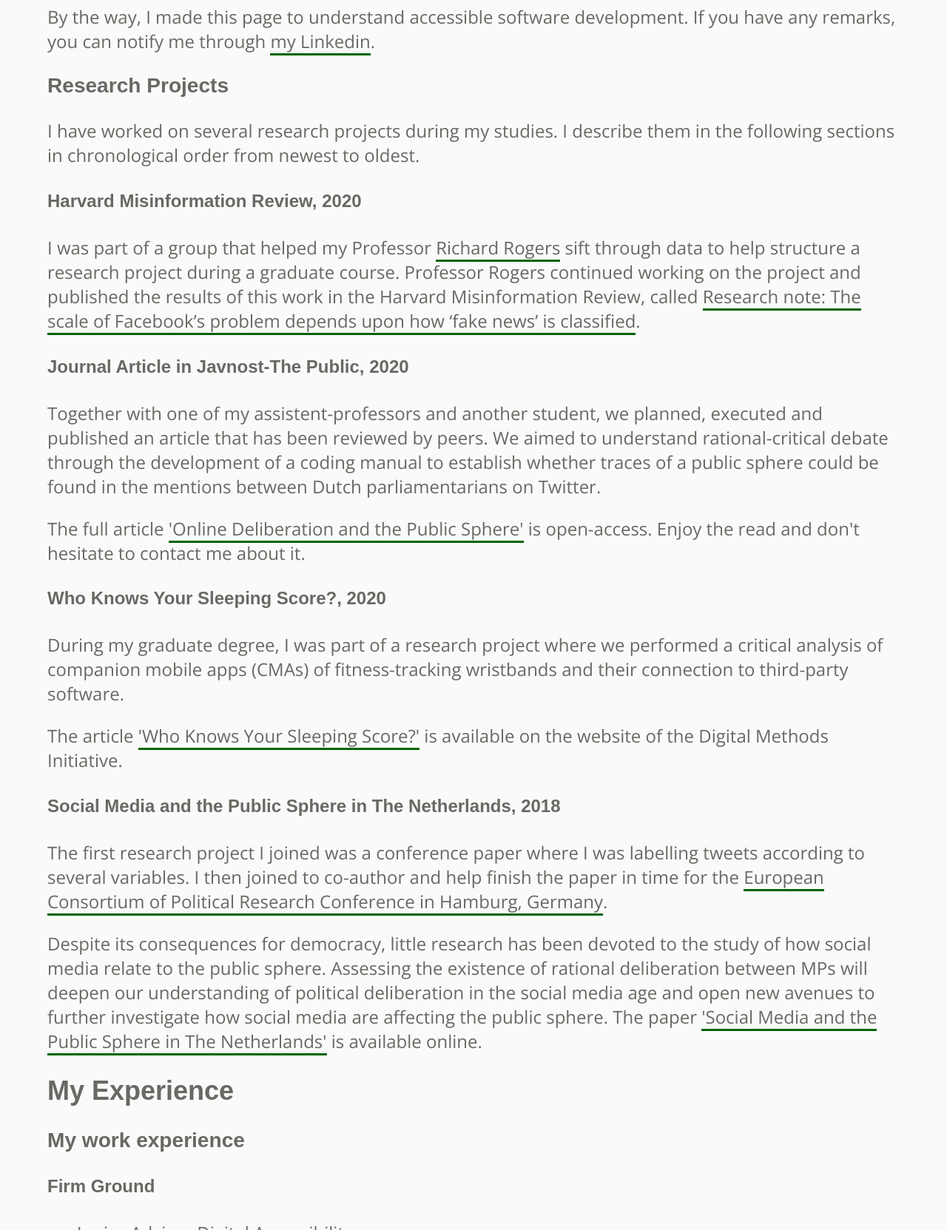
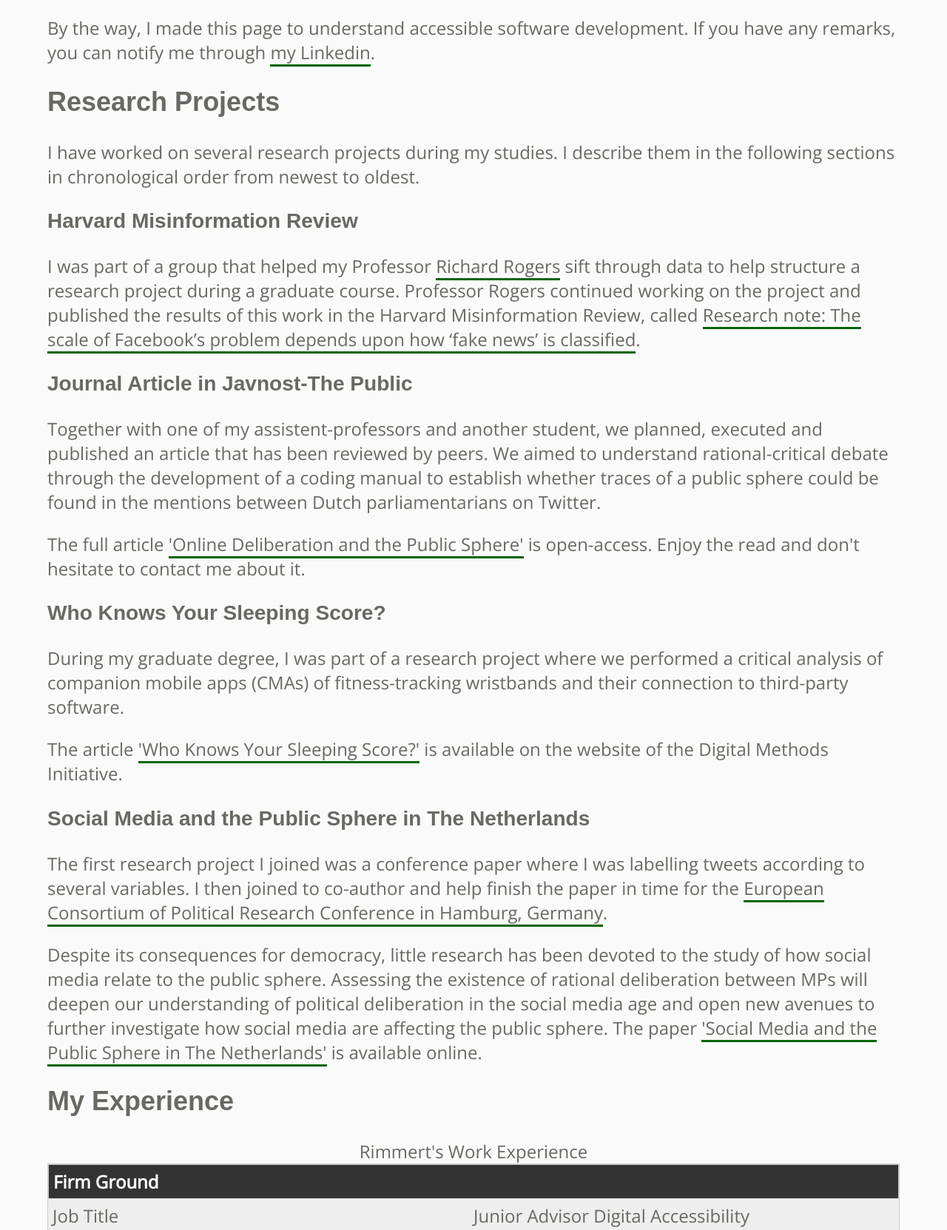
Before and after one commit to Sijtsma/portfolio, a plain HTML site: page index.html in a window 1280 px wide. Shown: the part 1137-2800 px from the top of the page at 74% size. Drawn offline with nearby package versions, Linux system fonts and the light colour scheme; a web font is replaced by a local one.

Commit message:
Added sections and articles to the content, replaced definition list with table

```diff
--- a/index.html
+++ b/index.html
@@ -11,44 +11,87 @@
 
 <body>
     <div role="main">
+        <section>
             <h1>Rimmert Sijtsma</h1>
 
             <h2>Junior Advisor Digital Accessibility, Master of Arts & Published Researcher</h2>
-            <p>I work as a usability and accessibility specialist in training at Firm Ground. I aim to specialize in mobile Accessibility and UX. I'm a graduate of the Amsterdam School of Media Studies and have published in a peer-reviewed journal.</p>
-
+                <p>I work as a usability and accessibility specialist in training at Firm Ground. I aim to specialize in mobile Accessibility and Usability. I'm a graduate of the Amsterdam School of Media Studies and have published in a peer-reviewed journal.</p>
+        </section>
+        <section>
             <h2>Contact Me</h2>
                 <p>You can contact me here:</p>
                 <ul>
                     <li><a href="https://www.linkedin.com/in/sijtsma/">My Linkedin</a></li>
+                    <li><a href="https://github.com/Sijtsma">My Github profile</a></li>
                 </ul>
                 <p>If you want to know more about my work or experience, keep reading!</p>
-
+        </section>
+        <section>
+            <!-- <article>
+                    <header>
+                        <h1></h1>
+                    </header>
+                    <p></p>
+                </article> -->
             <h2>My Work</h2>
-        <h3>Accessibility Specialist</h3>
+                <article>
+                    <header>
+                        <h1>Accessibility Specialist</h1>
+                    </header>
                         <p>I currently work at <a href="https://www.firmground.nl">Firm Ground</a> as a Junior Advisor Digital Accessibility. For me, this role is perfect as it sits on the crossroad of UX research and media studies. It allows me to understand how the Internet can become accessible to all, the intricacies of different user experiences and understanding the role of software as a societal facilitator.</p>
                         <p>My day-to-day tasks involve project planning, auditing websites and apps, advising organizations and hosting training sessions for developers and web editors.</p>
                         <p>My goals for the coming years is to become a usability and accessibility specialist, preferrably on apps. I will place any progress I'll make towards this goal here. So, do come back!</p>
                         <p>By the way, I made this page to understand accessible software development. If you have any remarks, you can notify me through <a href="https://www.linkedin.com/in/sijtsma/">my Linkedin</a>.</p>
-        <h3>Research Projects</h3>
+                </article>
+
+            <h2>Research Projects</h2>
                 <p>I have worked on several research projects during my studies. I describe them in the following sections in chronological order from newest to oldest.</p>
-            <h4>Harvard Misinformation Review, 2020</h4>
+                <article>
+                    <header>
+                        <h1>Harvard Misinformation Review</h1>
+                    </header>
                         <p>I was part of a group that helped my Professor <a href="https://www.uva.nl/profiel/r/o/r.a.rogers/r.a.rogers.html">Richard Rogers</a> sift through data to help structure a research project during a graduate course. Professor Rogers continued working on the project and published the results of this work in the Harvard Misinformation Review, called <a href="https://misinforeview.hks.harvard.edu/article/research-note-the-scale-of-facebooks-problem-depends-upon-how-fake-news-is-classified/">Research note: The scale of Facebook’s problem depends upon how ‘fake news’ is classified</a>.</p>
-            <h4>Journal Article in Javnost-The Public, 2020</h4>
+                </article>
+                <article>
+                    <header>
+                        <h1>Journal Article in Javnost-The Public</h1>
+                    </header>
                         <p>Together with one of my assistent-professors and another student, we planned, executed and published an article that has been reviewed by peers. We aimed to understand rational-critical debate through the development of a coding manual to establish whether traces of a public sphere could be found in the mentions between Dutch parliamentarians on Twitter. </p>
                         <p>The full article <a href="https://www.tandfonline.com/doi/full/10.1080/13183222.2020.1794408">'Online Deliberation and the Public Sphere'</a> is open-access. Enjoy the read and don't hesitate to contact me about it.</p>
-            <h4>Who Knows Your Sleeping Score?, 2020</h4>
+                    <footer>
+                        <time datetime="2020" pubdate>2020</time>
+                    </footer>
+                </article>
+
+                <article>
+                    <header>
+                        <h1>Who Knows Your Sleeping Score?</h1>
+                    </header>
                         <p>During my graduate degree, I was part of a research project where we performed a critical analysis of companion mobile apps (CMAs) of fitness-tracking wristbands and their connection to third-party software.</p>
-                <p>The article <a href="https://wiki.digitalmethods.net/Dmi/WinterSchool2020SleepingScore">'Who Knows Your Sleeping Score?'</a> is available on the website of the Digital Methods Initiative.</p>
-            <h4>Social Media and the Public Sphere in The Netherlands, 2018</h4>
+                        <p>The article <a href="https://wiki.digitalmethods.net/Dmi/WinterSchool2020SleepingScore">'Who Knows Your Sleeping Score?'</a> is available on the website of the Digital Methods Initiative.</p>                    <footer>
+                    <footer>
+                        <time datetime="2020" pubdate>2020</time>
+                    </footer>
+                </article>
+
+                <article>
+                    <header>
+                        <h1>Social Media and the Public Sphere in The Netherlands</h1>
+                    </header>
                         <p>The first research project I joined was a conference paper where I was labelling tweets according to several variables. I then joined to co-author and help finish the paper in time for the <a href="https://ecpr.eu/Events/115">European Consortium of Political Research Conference in Hamburg, Germany</a>.</p>
                         <p>Despite its consequences for democracy, little research has been devoted to the study of how social media relate to the public sphere. Assessing the existence of rational deliberation between MPs will deepen our understanding of political deliberation in the social media age and open new avenues to further investigate how social media are affecting the public sphere. The paper <a href="https://ecpr.eu/Events/Event/PaperDetails/40840">'Social Media and the Public Sphere in The Netherlands'</a> is available online.</p>
+                    <footer>
+                        <time datetime="2018" pubdate>2018</time>
+                    </footer>
+                </article>
+        </section>
     <!--<h3>User Experience</h3>-->
 
     <h2>My Experience</h2>
-    <!--<table>
+    <table>
         <caption>Rimmert's Work Experience</caption>
         <thead>
-            <td>&nbsp;</td>
+            <th scope="col">Organization</th>
             <th scope="col">Job Title</th>
             <th scope="col">Location</th>
             <th scope="col">Time Period</th>
@@ -86,8 +129,9 @@
             </tr>
         </tbody>
     </table>
-    </div>-->
+    </div>
 
+    <!--
         <dl>
         <h3>My work experience</h3>
         <dt><h4>Firm Ground</h4></dt>
@@ -110,7 +154,7 @@
             <dd>Sales Assistent</dd>
             <dd><span lang="nl">Zuidlaren</span>, The Netherlands</dd>
             <dd>December, 2014 - December, 2015</dd>
-    </dl>
+    </dl>-->
 
     <footer>
         <p>Thanks for coming!</p>
--- a/main_stylesheet.css
+++ b/main_stylesheet.css
@@ -78,7 +78,7 @@ only screen and (max-width: 760px),
 (min-device-width: 768px) and (max-device-width: 1024px)  {
 
 	/* Force table to not be like tables anymore */
-	table, thead, tbody, th, td, tr {
+	caption, table, thead, tbody, th, td, tr {
 		display: block;
 	}
 
```
Lines whose indentation alone changed are shown as unchanged.
